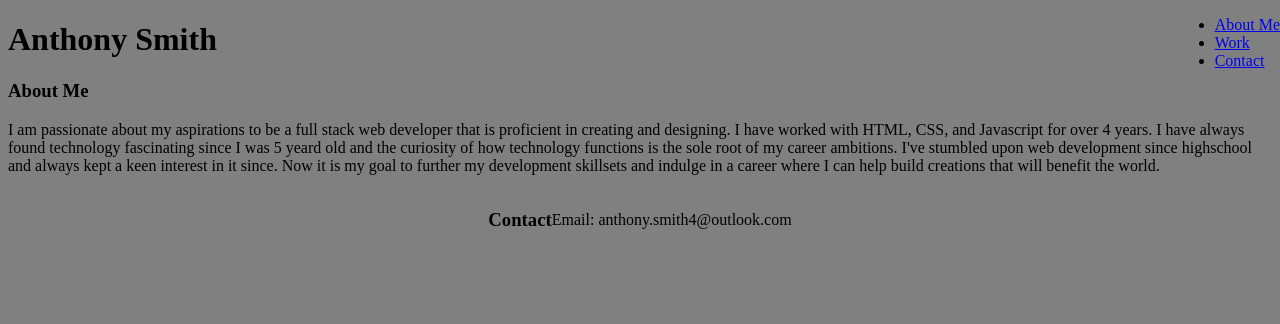
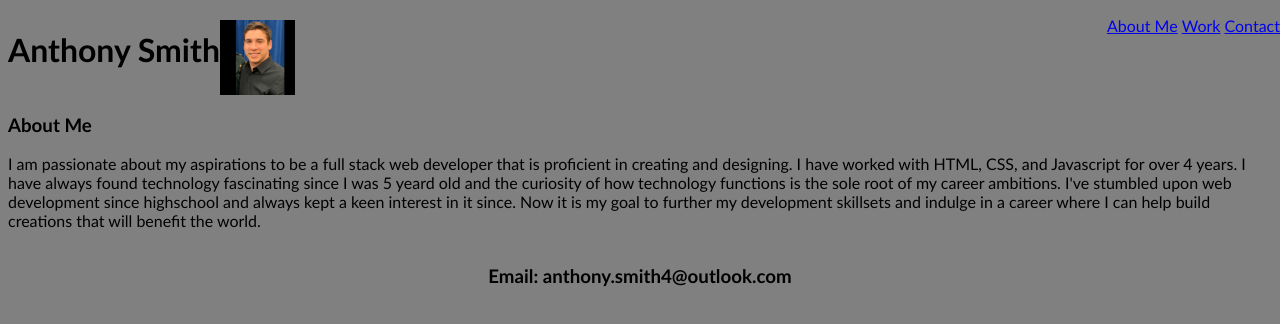
Before and after one commit to AnttS4/Mod2-Portfolio, a plain HTML site: page index.html in a window 1280 px wide. Drawn offline with Linux system fonts and the light colour scheme.

Commit message:
added additional styling and sourced image of me, need horiseon deployment page and image of page.

```diff
--- a/assets/style.css
+++ b/assets/style.css
@@ -1,14 +1,55 @@
+
 
 body {
     background-color: grey;
+    font-family:'Gill Sans', 'Gill Sans MT', Calibri, 'Trebuchet MS', sans-serif;
+}
+header {
+    display: flex;
+    align-items: center;
+    margin-top: 20px;
+    font-family:'Gill Sans', 'Gill Sans MT', Calibri, 'Trebuchet MS', sans-serif;
 }
 nav {
     position: absolute;
     top: 0;
     right: 0;
+    display: flex;
+    justify-content: space-between;
+    align-items: center;
+    font-family:'Gill Sans', 'Gill Sans MT', Calibri, 'Trebuchet MS', sans-serif;
 }
+
 footer {
     display: flex;
     justify-content: center;
     align-items: center;
+    font-family:'Gill Sans', 'Gill Sans MT', Calibri, 'Trebuchet MS', sans-serif;
 }
+
+.contact {
+    display: flex;
+    justify-content: center;
+    align-items: center;
+    margin-top: 20px;
+}
+
+li {
+    display: inline-flex;
+    justify-content: space-between;
+    align-items: center;
+    list-style: none;
+    padding: 0;
+    margin: 0;
+}
+.pic {
+    height: 75px;
+    width: 75px;
+}
+
+.h1 {
+    text-align: center;
+    font-size: 2em;
+    font-family:'Gill Sans', 'Gill Sans MT', Calibri, 'Trebuchet MS', sans-serif;
+    margin-top: 5px;
+}
--- a/index.html
+++ b/index.html
@@ -7,9 +7,10 @@
     </head>
 <body>
 <header>
-    <h1>Anthony Smith</h1>
-    <nav>
-        <ul>
+    <h1 class="h1">Anthony Smith</h1>
+    <img src="./assets/Pictures/Ant.jpg" alt="A wonderful picture Anthony Smith" class="pic">
+    <nav class="nav">
+        <ul class="list">
             <li><a href="#about-me">About Me</a></li>
             <li><a href="#work">Work</a></li>
             <li><a href="#contact">Contact</a></li>
@@ -22,9 +23,8 @@
 <p id="about-me">I am passionate about my aspirations to be a full stack web developer that is proficient in creating and designing. I have worked with HTML, CSS, and Javascript for over 4 years. I have always found technology fascinating since I was 5 yeard old and the curiosity of how technology functions is the sole root of my career ambitions. I've stumbled upon web development since highschool and always kept a keen interest in it since. Now it is my goal to further my development skillsets and indulge in a career where I can help build creations that will benefit the world.</p>
 </main>
 <footer>
-    <h3>Contact</h3>
-    <p id="contact">Email: anthony.smith4@outlook.com</p>
-
+    <h3 id="contact">Email: anthony.smith4@outlook.com</h3>
+</footer>
 
 
 
```
Also changed, not shown: assets/Pictures/Ant.jpg (added).
